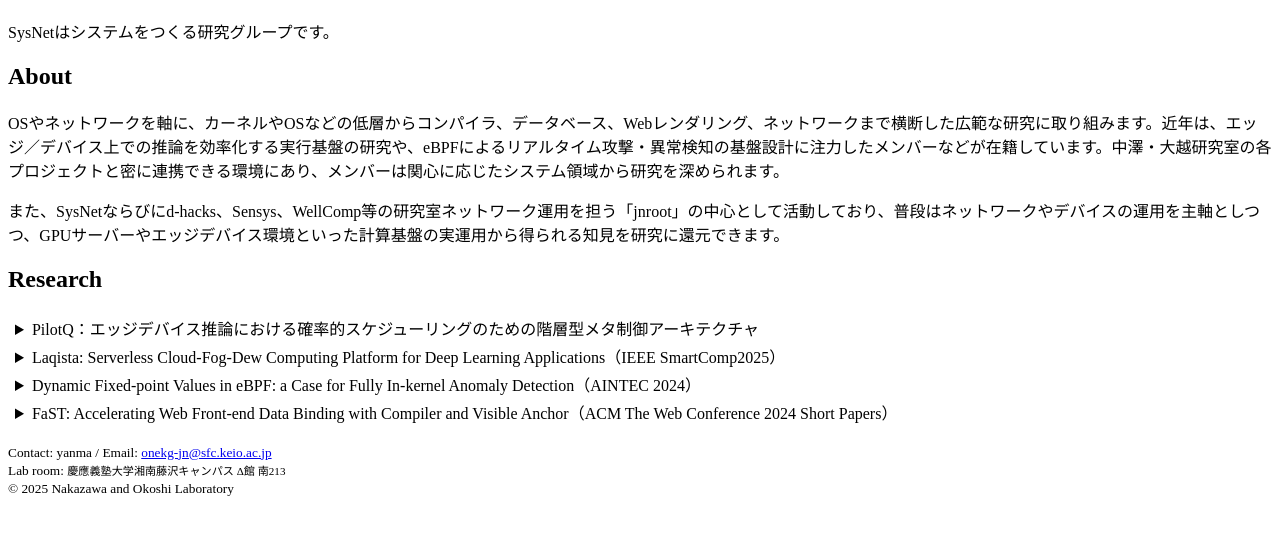
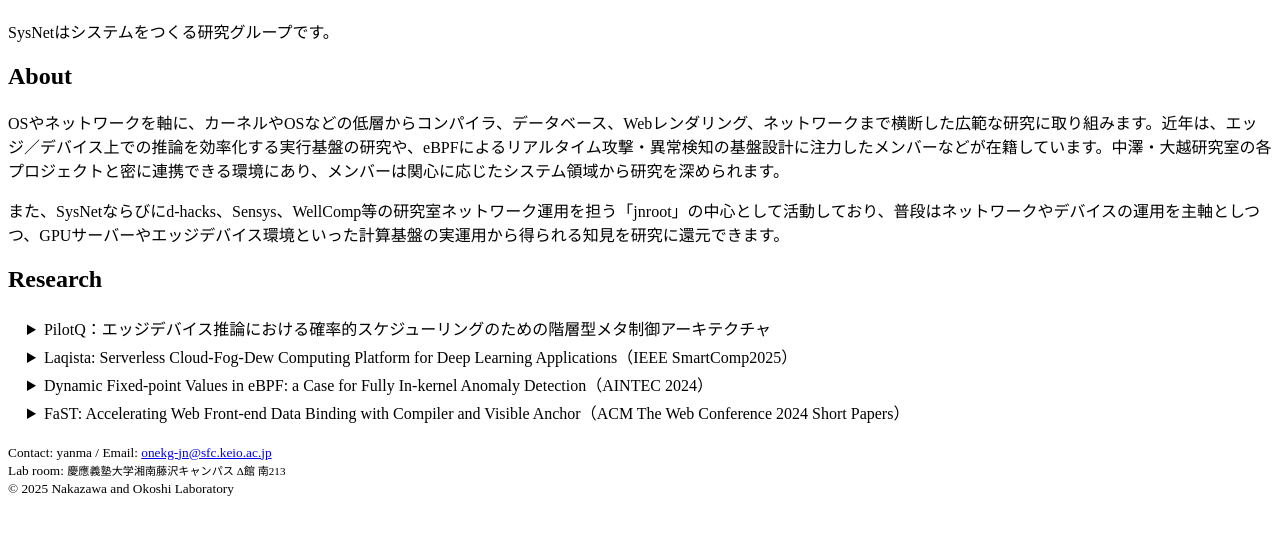
Before and after one commit to nkzwlab/sysnet, a plain HTML site: page index.html in a window 1280 px wide. Shown: the part 61-596 px from the top of the page. Drawn offline with Linux system fonts and the light colour scheme.

Commit message:
refactor: Remove OGP tags, adjust indent
- Remove OGP meta tags (4 lines): contradicts design philosophy
- Adjust table indent: single space → 3x nbsp (1.274em)
- Remove blank lines (3 lines)
- Size: 31,421 → 31,161 bytes (-0.8%)

```diff
--- a/index.html
+++ b/index.html
@@ -6,10 +6,6 @@
     <meta name="viewport" content="width=device-width,initial-scale=1">
     <title>KG SysNet</title>
     <meta name="description" content="システムソフトウェアを研究するグループ">
-    <meta property="og:type" content="website">
-    <meta property="og:title" content="KG SysNet">
-    <meta property="og:description" content="システムソフトウェアを研究するグループ">
-    <meta property="og:url" content="https://www.jn.sfc.keio.ac.jp/sysnet/">
 </head>
 
 <body>
@@ -40,7 +36,7 @@
 
             <table>
                 <tr>
-                    <td> </td>
+                    <td>&nbsp;&nbsp;&nbsp;</td>
                     <td>
                         <details>
                             <summary>PilotQ：エッジデバイス推論における確率的スケジューリングのための階層型メタ制御アーキテクチャ</summary>
@@ -56,10 +52,8 @@
                         </details>
                     </td>
                 </tr>
-
-
                 <tr>
-                    <td> </td>
+                    <td>&nbsp;&nbsp;&nbsp;</td>
                     <td>
                         <details>
                             <summary>Laqista:
@@ -124,9 +118,8 @@
                         </details>
                     </td>
                 </tr>
-
                 <tr>
-                    <td> </td>
+                    <td>&nbsp;&nbsp;&nbsp;</td>
                     <td>
                         <details>
                             <summary>Dynamic
@@ -183,9 +176,8 @@
                         </details>
                     </td>
                 </tr>
-
                 <tr>
-                    <td> </td>
+                    <td>&nbsp;&nbsp;&nbsp;</td>
                     <td>
                         <details>
                             <summary>FaST:
@@ -232,7 +224,6 @@
                         </details>
                     </td>
                 </tr>
-
             </table>
         </section>
 
```
